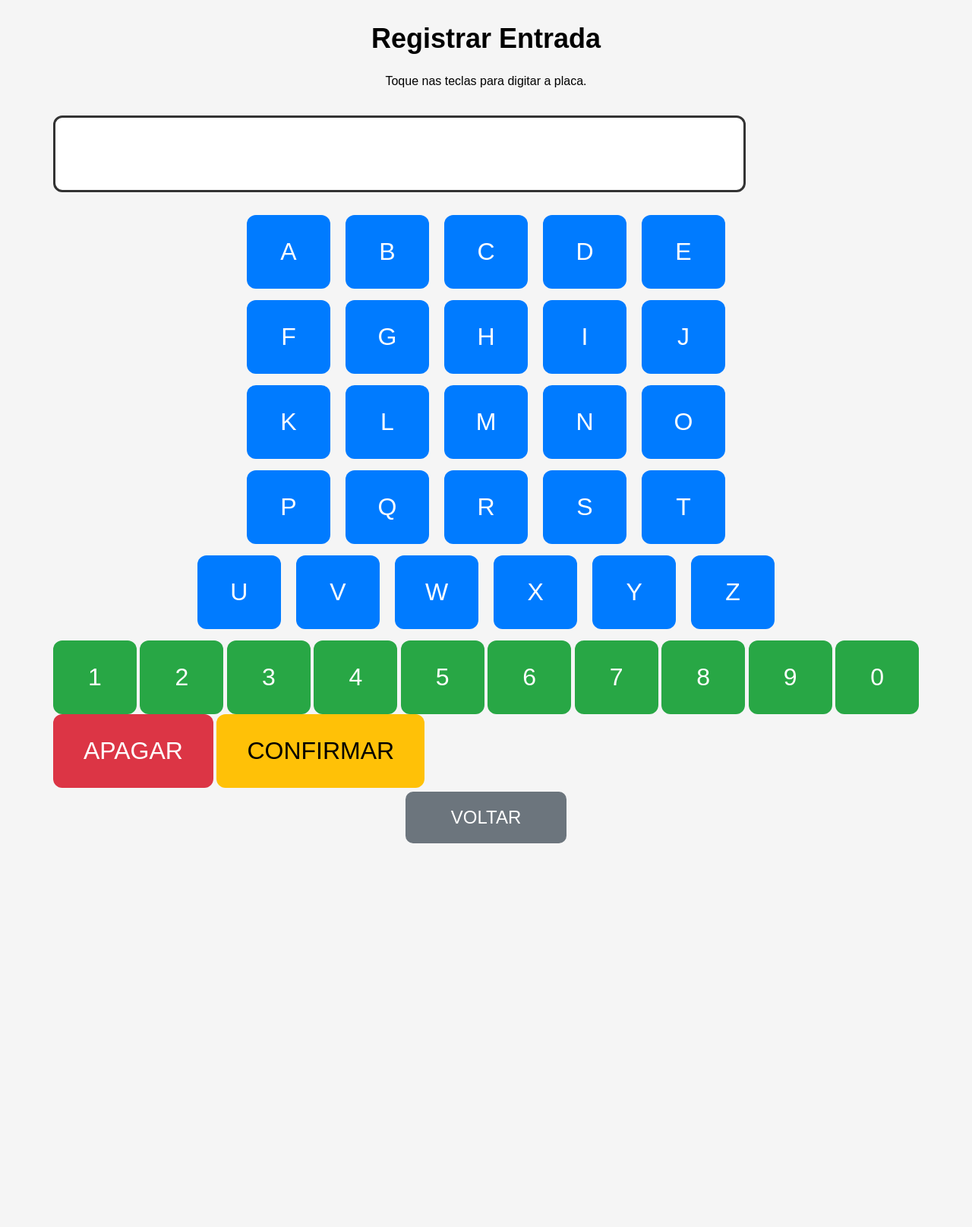
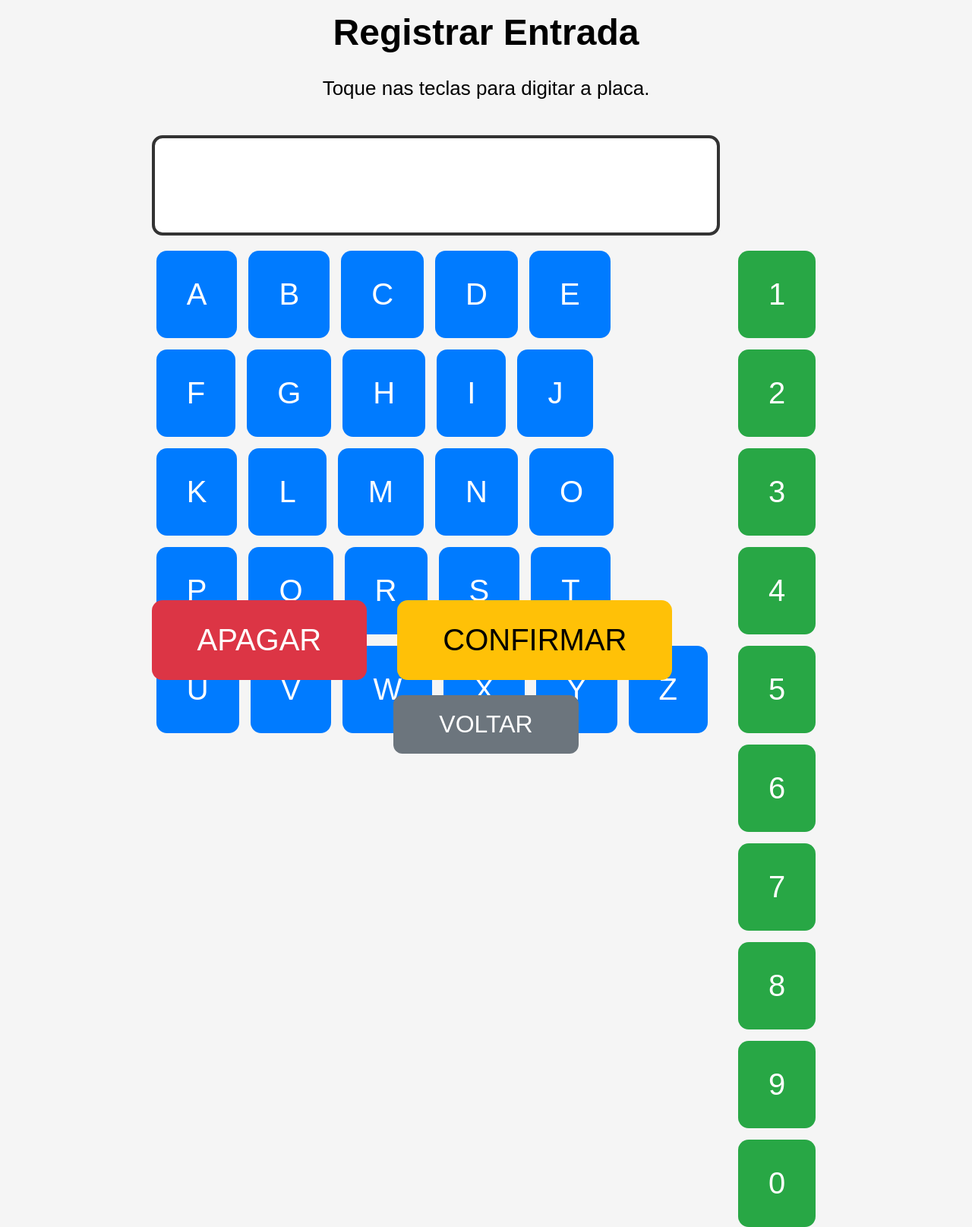
Before and after one commit to PedroMoeziaJr/programa_prime_park, a Flask app: page /entrada in a window 1280 px wide. Shown: the whole page at 76% size. Before the commit the page ends 1110 px from the top, so only its background shows below. Run offline with Flask 3, Linux system fonts and the light colour scheme.

Commit message:
Refactor CSS for layout and button styles
Refactor styles for layout and button sizes. Adjust padding, margins, and font sizes for improved UI.

```diff
--- a/static/style.css
+++ b/static/style.css
@@ -7,110 +7,77 @@ body {
     padding: 0;
     font-family: Arial, sans-serif;
     background: #f5f5f5;
+    overflow: hidden;
 }
 
 .screen {
     width: 100vw;
     height: 100vh;
-    max-width: 100%;
-    max-height: 100%;
     display: flex;
     flex-direction: column;
     align-items: center;
-    justify-content: flex-start;
-    padding-top: 20px;
+    padding-top: 10px;
 }
 
+/* TÍTULOS */
 h1 {
-    margin: 10px 0;
-    font-size: 36px;
-}
-
-h2 {
-    margin: 5px 0 20px 0;
-}
-
-.menu-buttons {
-    margin-top: 40px;
-    display: flex;
-    flex-direction: column;
-    gap: 20px;
-}
-
-.btn-main, .btn-admin, .btn-back {
-    padding: 20px 60px;
-    font-size: 24px;
-    border: none;
-    border-radius: 10px;
-    cursor: pointer;
+    font-size: 48px;
     margin: 5px;
 }
 
-.btn-main {
-    background: #007bff;
-    color: white;
+p {
+    font-size: 26px;
 }
 
-.btn-main:hover {
-    background: #0056b3;
-}
-
-.btn-admin {
-    background: #28a745;
-    color: white;
-}
-
-.btn-admin:hover {
-    background: #1e7e34;
-}
-
-.btn-back {
-    background: #6c757d;
-    color: white;
-}
-
-.btn-back:hover {
-    background: #545b62;
-}
-
+/* CAMPO DE DIGITAÇÃO */
 .placa-input {
-    font-size: 48px;
+    font-size: 64px;
     text-align: center;
-    padding: 20px;
-    margin: 20px 0 30px 0;
-    width: 80%;
-    border-radius: 12px;
-    border: 3px solid #333;
+    padding: 25px;
+    margin: 20px 0;
+    width: 85%;
+    border-radius: 14px;
+    border: 4px solid #333;
     background: #ffffff;
 }
 
-.placa-display {
-    font-size: 40px;
-    margin: 20px 0;
+/* TECLADO EM DUAS COLUNAS */
+.keyboard-container {
+    display: flex;
+    justify-content: center;
+    align-items: flex-start;
+    gap: 40px;
+    width: 100%;
+    height: 55vh;
 }
 
-.keyboard {
+/* LETRAS */
+.keyboard-letters {
     display: flex;
     flex-direction: column;
-    gap: 8px;
-    margin-top: 10px;
+    gap: 15px;
 }
 
+/* NÚMEROS EM COLUNA */
+.keyboard-numbers {
+    display: flex;
+    flex-direction: column;
+    gap: 15px;
+}
+
+/* LINHAS DE LETRAS */
 .keyboard-row {
     display: flex;
-    justify-content: center;
-    gap: 20px;
-    margin-bottom: 15px;
+    gap: 15px;
 }
 
+/* TECLAS */
 .key {
-    padding: 30px 40px;
-    font-size: 32px;
-    border-radius: 12px;
+    padding: 35px 40px;
+    font-size: 40px;
+    border-radius: 14px;
     border: none;
     cursor: pointer;
-    min-width: 110px;
-    min-height: 90px;
 }
 
 .key-letter {
@@ -123,62 +90,36 @@ h2 {
     color: white;
 }
 
+/* AÇÕES */
+.keyboard-actions {
+    margin-top: 20px;
+    display: flex;
+    gap: 40px;
+}
+
 .key-action {
     background: #dc3545;
     color: white;
-    min-width: 200px;
-    min-height: 90px;
-    font-size: 32px;
+    padding: 30px 60px;
+    font-size: 40px;
+    border-radius: 14px;
 }
 
 .key-confirm {
     background: #ffc107;
     color: #000;
-    min-width: 220px;
-    min-height: 90px;
-    font-size: 32px;
+    padding: 30px 60px;
+    font-size: 40px;
+    border-radius: 14px;
 }
 
-
-.key:hover {
-    opacity: 0.9;
+/* BOTÃO VOLTAR */
+.btn-back {
+    margin-top: 20px;
+    padding: 20px 60px;
+    font-size: 32px;
+    background: #6c757d;
+    color: white;
+    border: none;
+    border-radius: 12px;
 }
-
-.erro {
-    color: red;
-    font-weight: bold;
-    margin-bottom: 10px;
-}
-
-.patio-table {
-    border-collapse: collapse;
-    width: 90%;
-    max-width: 900px;
-    margin-top: 20px;
-}
-
-.patio-table th, .patio-table td {
-    border: 1px solid #ccc;
-    padding: 10px;
-    font-size: 18px;
-    text-align: center;
-}
-
-.patio-table th {
-    background: #007bff;
-    color: white;
-}
-
-.btn-remove {
-    padding: 10px 20px;
-    font-size: 16px;
-    border-radius: 8px;
-    border: none;
-    background: #dc3545;
-    color: white;
-    cursor: pointer;
-}
-
-.btn-remove:hover {
-    background: #b21f2d;
-}
```
